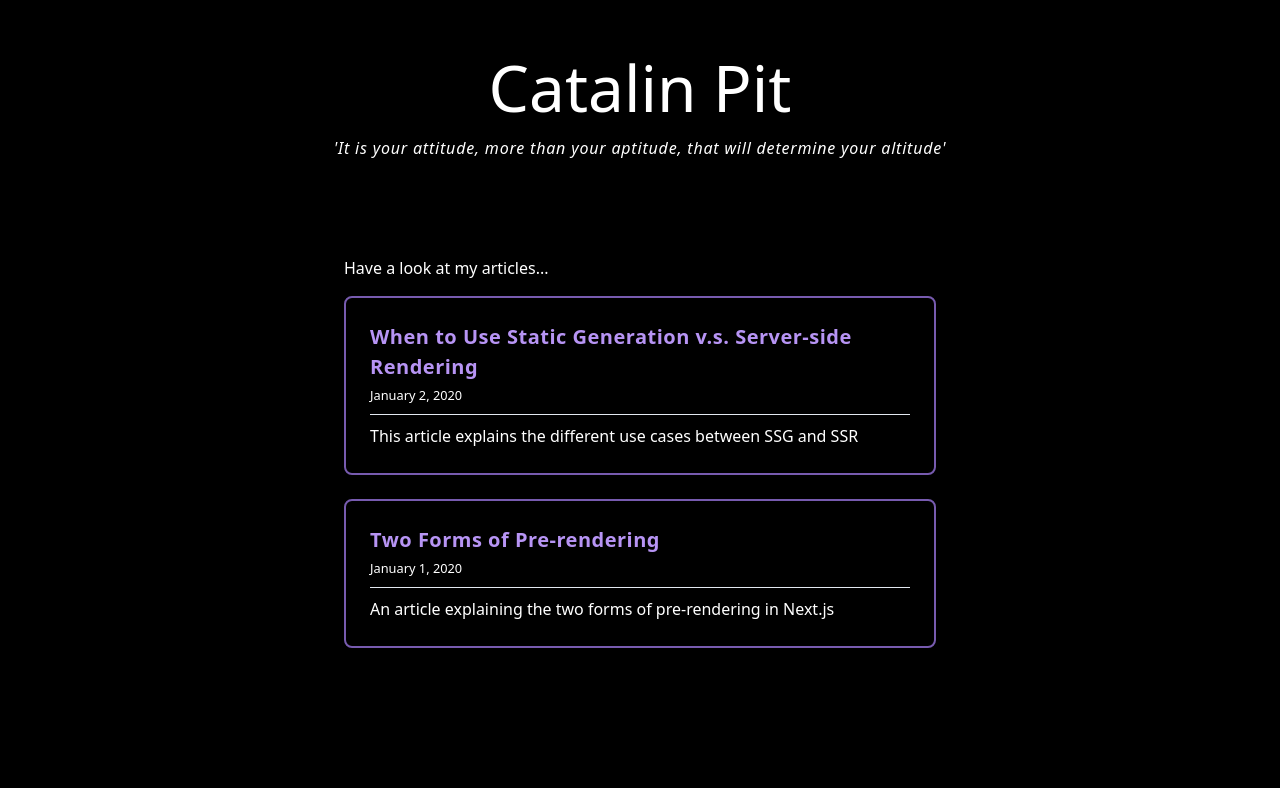
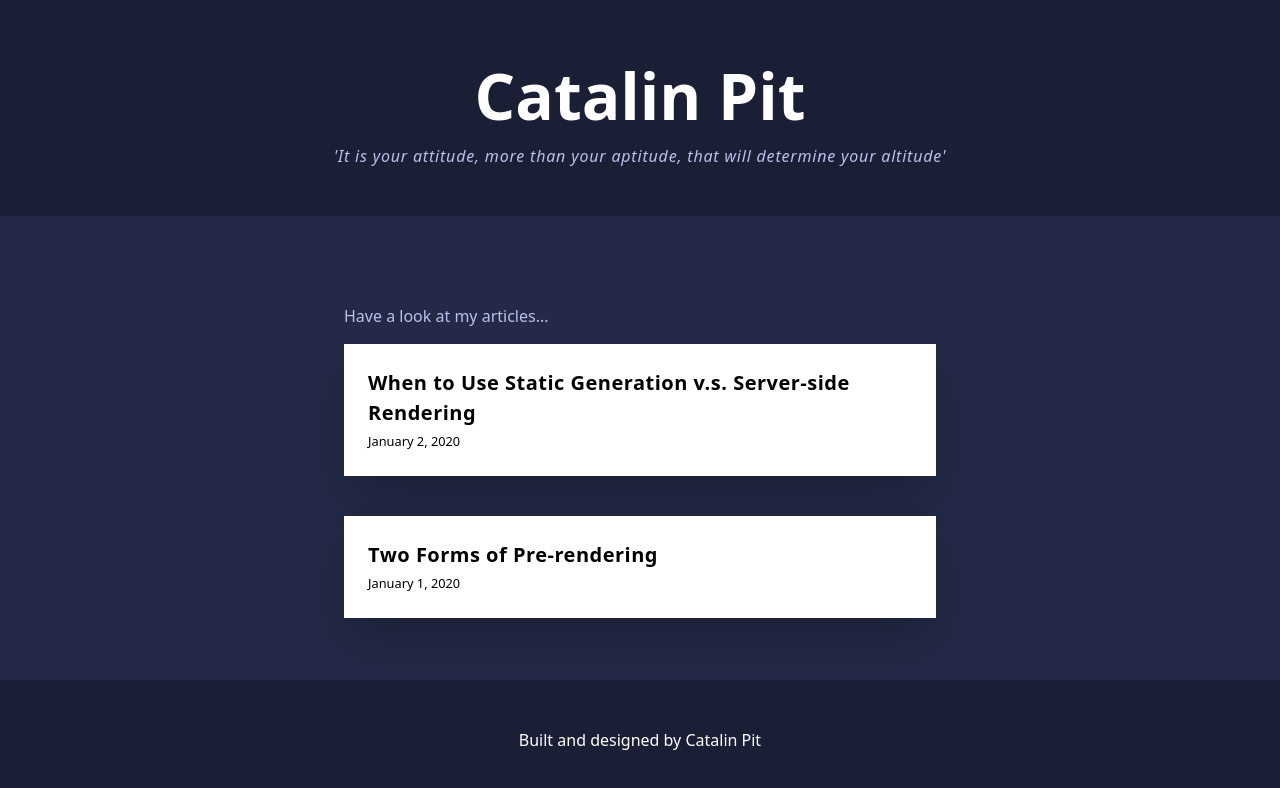
Before and after one commit to lawalalao/blog-next, a Next.js app: page / in a window 1280 px wide. Shown: the top 788 px of the page. Built offline with nearby package versions, Linux system fonts and the light colour scheme.

Commit message:
Design changed again..

```diff
--- a/components/layout.js
+++ b/components/layout.js
@@ -1,12 +1,12 @@
-import Head from "next/head";
-import Link from "next/link";
+import Head from "next/head"
+import Link from "next/link"
 
 const name = "Catalin Pit";
 export const siteTitle = "Catalin's Blog"
 
 export default function Layout({ children, home }) {
   return (
-    <div className={"bg-black text-white min-h-screen min-w-full"}>
+    <div className={"flex flex-col min-h-screen bg-lighter-black"}>
       <Head>
         <link rel="icon" href="/favicon.ico" />
         <meta name="description" content="A blog written by Catalin Pit" />
@@ -19,20 +19,20 @@ export default function Layout({ children, home }) {
         <meta name="og:title" content={siteTitle} />
         <meta name="twitter:card" content="summary_large_image" />
       </Head>
-      <header className={"text-center mb-24 pt-10"}>
+      <header className={"text-center mb-12 p-12 bg-footer-color shadow-inner"}>
         {home ? (
           <>
-            <h1 className={"lg:text-6xl md:text-6xl text-3xl"}>{name}</h1>
-            <h6 className={"tracking-wider italic px-4"}>'It is your attitude, more than your aptitude, that will determine your altitude'</h6>
+            <h1 className={"lg:text-6xl md:text-6xl text-3xl text-white font-extrabold"}>{name}</h1>
+            <h6 className={"tracking-wider italic px-4 text-paragraph"}>'It is your attitude, more than your aptitude, that will determine your altitude'</h6>
           </>
         ) : (
           <>
             <h2>
               <Link href="/">
-                <a className={"lg:text-6xl md:text-6xl text-3xl"}>{name}</a>
+                <a className={"lg:text-6xl md:text-6xl text-3xl text-white font-extrabold"}>{name}</a>
               </Link>
             </h2>
-            <h6 className={"tracking-wider italic px-4"}>'It is your attitude, more than your aptitude, that will determine your altitude'</h6>
+            <h6 className={"tracking-wider italic px-4 text-paragraph"}>'It is your attitude, more than your aptitude, that will determine your altitude'</h6>
           </>
         )}
       </header>
@@ -42,6 +42,7 @@ export default function Layout({ children, home }) {
           mx-auto
           lg:w-1/2
           px-6
+          mb-auto
          `
       }>{children}</main>
       {!home && (
@@ -51,6 +52,9 @@ export default function Layout({ children, home }) {
           </Link>
         </div>
       )}
+      <section className={"shadow-inner text-center text-white"}>
+        <div className={"bg-footer-color p-12"}>Built and designed by Catalin Pit</div>
+      </section>
     </div>
   );
 }
--- a/pages/[postID].js
+++ b/pages/[postID].js
@@ -9,14 +9,13 @@ export default function Post({ postData }) {
             <Head>
                 <title>{postData.title}</title>
             </Head>
-            <div className={"p-6 border-2 border-opacity-75 border-purple-500 rounded-lg shadow-2xl"}>
+            <div className={"px-6 pt-6 bg-card-grey shadow-2xl"}>
                 <h1 className={"text-xl font-black"}>{postData.title}</h1>
                 <small>
                   Posted on <Date dateString={postData.date} />
                 </small>
             </div>
-            <br/>
-            <div className={"p-6 border-2 border-opacity-75 border-purple-500 rounded-lg shadow-2xl"}>
+            <div className={"p-6 bg-card-grey shadow-2xl"}>
                 <div dangerouslySetInnerHTML={{ __html: postData.contentHTML }} />
             </div>
         </Layout>
--- a/pages/index.js
+++ b/pages/index.js
@@ -11,22 +11,18 @@ export default function Home({ postsData }) {
         <title>{siteTitle}</title>
       </Head>
       <section className={"mt-10"}>
-        <h2 className={"mb-4"}>Have a look at my articles...</h2>
+        <h2 className={"mb-4 text-paragraph"}>Have a look at my articles...</h2>
         <ul>
-          {postsData.map(({ postID, title, date, excerpt }) => (
+          {postsData.map(({ postID, title, date }) => (
             <li key={postID}>
-              <div className={"p-6 border-2 border-opacity-75 border-purple-500 rounded-lg shadow-2xl"}>
+              <div className={"p-6 mb-4 bg-card-grey shadow-2xl"}>
                 <Link href='/[postID]' as={`/${postID}`}>
-                  <a className={"text-xl font-black tracking-wide text-purple-400 hover:text-purple-600"}>{title}</a>
+                  <a className={"text-xl font-black tracking-wide"}>{title}</a>
                 </Link>
                 <br />
                 <small>
                   <Date dateString={date} />
                 </small>
-                <hr className={"mt-2 mb-2"}/>
-                <div className={"leading-relaxed"}>
-                  {excerpt}
-                </div>
               </div>
               <br />
             </li>
--- a/tailwind.config.js
+++ b/tailwind.config.js
@@ -1,7 +1,15 @@
 module.exports = {
   purge: [],
   theme: {
-    extend: {},
+    extend: {
+      colors: {
+        'lighter-black': '#232946',
+        'better-purple': '#7f5af0',
+        'card-grey': '#fffffe',
+        'footer-color': '#1b1f36',
+        'paragraph': '#b8c1ec',
+      },
+    },
   },
   variants: {},
   plugins: [],
```
